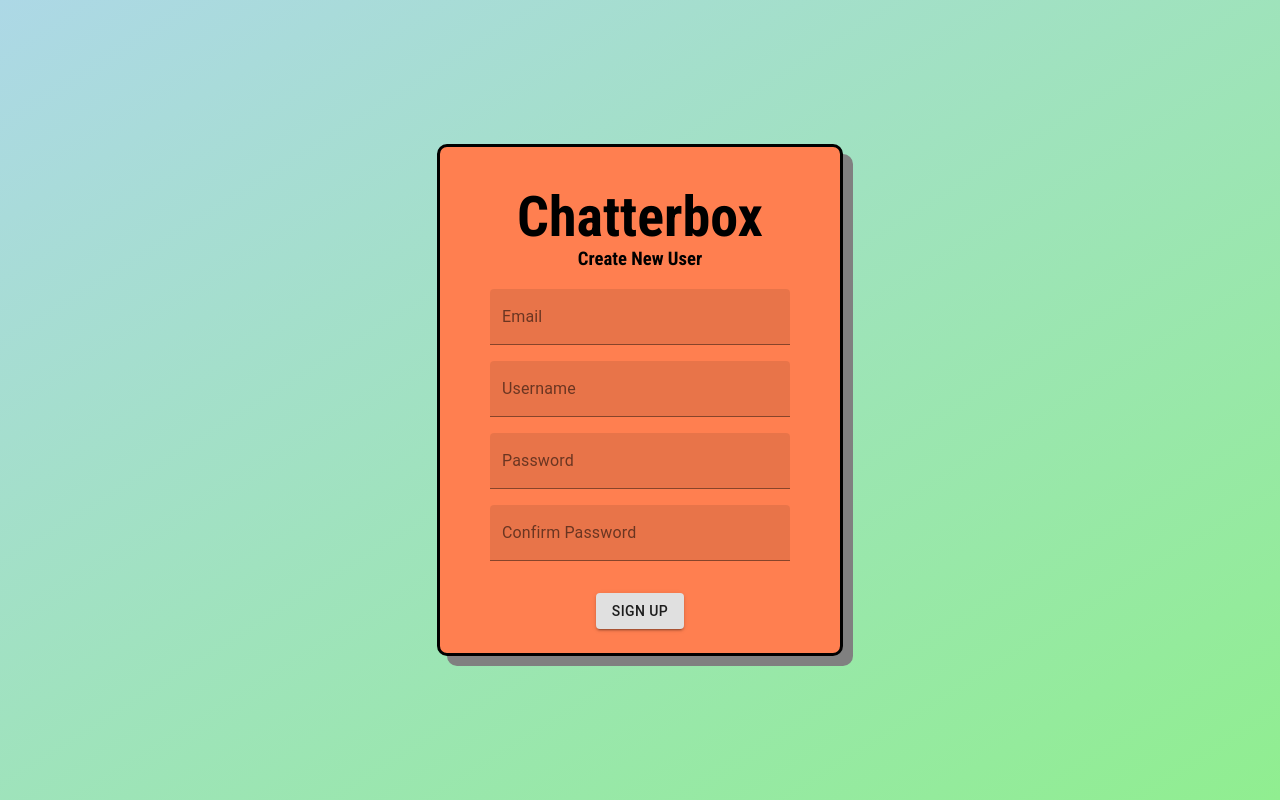
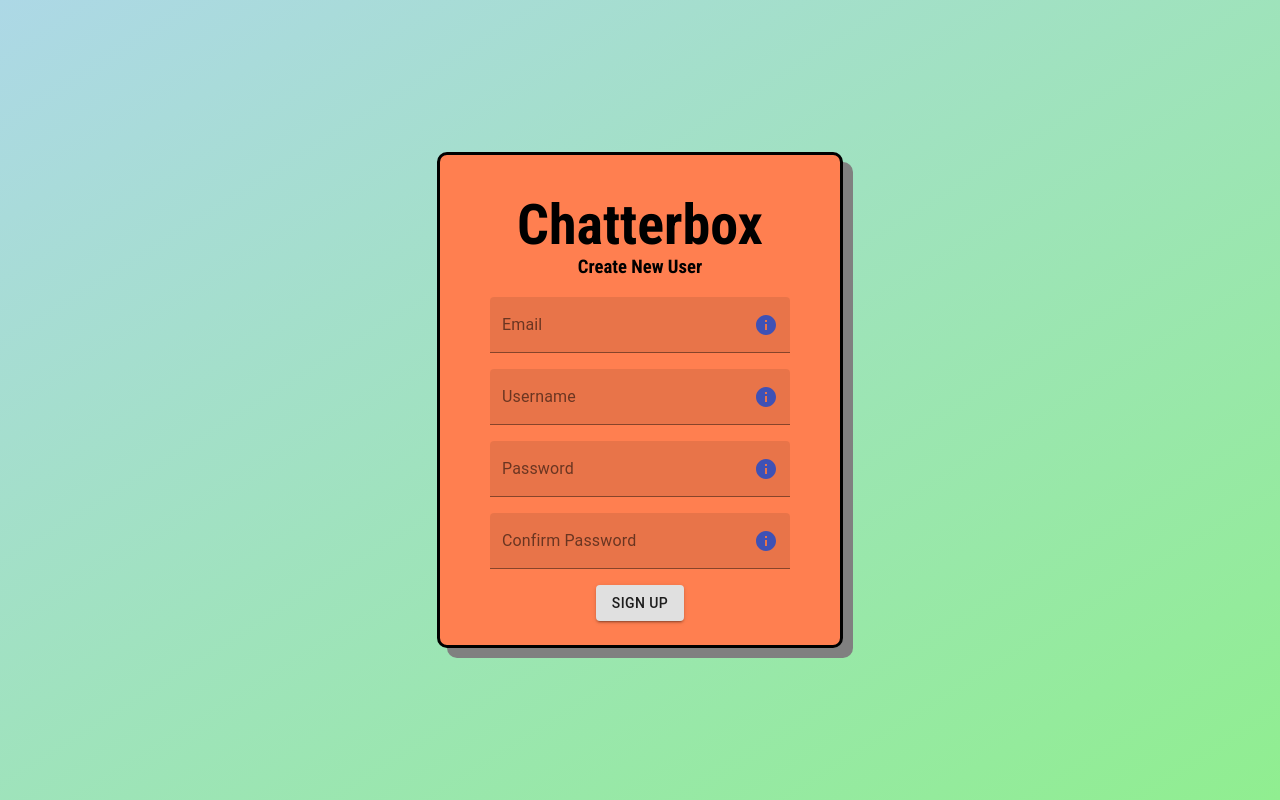
Before and after one commit to Michael-Shep/Chatterbox, a React (Create React App) app in the folder chatterbox/: page /signup in a window 1280 px wide. Built offline with nearby package versions, Linux system fonts and the light colour scheme.

Commit message:
Added some helper information to the create new user and setup ability to add some form validation code

```diff
--- a/chatterbox/package.json
+++ b/chatterbox/package.json
@@ -4,6 +4,7 @@
   "private": true,
   "dependencies": {
     "@material-ui/core": "^4.12.2",
+    "@material-ui/icons": "^4.11.2",
     "@testing-library/jest-dom": "^5.14.1",
     "@testing-library/react": "^11.2.7",
     "@testing-library/user-event": "^12.8.3",
--- a/chatterbox/src/App.css
+++ b/chatterbox/src/App.css
@@ -22,3 +22,11 @@ h1 {
   padding-left: 50px;
   padding-right: 50px;
 }
+
+.inputToolTip {
+  cursor: default;
+}
+
+.helperTextColor {
+  color: blue !important;
+}
--- a/chatterbox/src/components/SignUp.js
+++ b/chatterbox/src/components/SignUp.js
@@ -3,6 +3,9 @@ import { useState } from 'react';
 import TextField from '@material-ui/core/TextField';
 import Box from '@material-ui/core/Box';
 import Button from '@material-ui/core/Button';
+import InfoIcon from '@material-ui/icons/Info';
+import Tooltip from '@material-ui/core/Tooltip';
+import { InputAdornment } from '@material-ui/core';
 
 const SignUp = () => {
     const [email, setEmail] = useState("");
@@ -14,28 +17,56 @@ const SignUp = () => {
         console.log(`Email: ${email}, Username: ${username}, Password: ${password}, Confirm Password: ${confirmPassword}`);
     };
 
+    const emailValidiationHandler = () => {
+        return true;
+    };
+
+    const usernameValidationHandler = () => {
+        return true;
+    };
+
+    const passwordValidationHandler = () => {
+        return true;
+    };
+
+    const confirmPasswordValidationHandler = () => {
+        return true;
+    };
+
+    const createFormElement = (labelString, value, setterFunction, tooltipString, validationFunction, errorString) => {
+        let validInput = validationFunction();
+        let helperText = validInput ? '' : errorString;
+        return (
+            <Box mb={2}>
+                <TextField fullWidth label={labelString} variant="filled" value={value}
+                           onChange={(e) => setterFunction(e.target.value)} error={!validInput} helperText={helperText}
+                           InputProps={{endAdornment: (
+                               <Tooltip className="inputToolTip" title={tooltipString} placement="top" arrow>
+                                   <InputAdornment position="end">
+                                       <InfoIcon color="primary" edge="end" />
+                                   </InputAdornment>
+                               </Tooltip>
+                           )}}
+                           FormHelperTextProps={{className: 'helperTextColor'}}
+                />
+            </Box>
+        );
+    };
+
     return (
         <div className="centerContainer">
             <div className="formBox">
                 <h1>Chatterbox</h1>
                 <Box mt={-5}> <h3>Create New User</h3> </Box>
                 <form className="formPadding">
-                    <Box mb={2}>
-                        <TextField fullWidth label="Email" variant="filled" value={email}
-                                   onChange={(e) => setEmail(e.target.value)} />
-                    </Box>
-                    <Box mb={2}>
-                        <TextField fullWidth label="Username" variant="filled" value={username}
-                                   onChange={(e) => setUsername(e.target.value)} />
-                    </Box>
-                    <Box mb={2}>
-                        <TextField fullWidth label="Password" variant="filled" type="password"
-                                   value={password} onChange={(e) => setPassword(e.target.value)} />
-                    </Box>
-                    <Box mb={4}>
-                        <TextField fullWidth label="Confirm Password" variant="filled" type="password"
-                                   value={confirmPassword} onChange={(e) => setConfirmPassword(e.target.value)} />
-                    </Box>
+                    {createFormElement('Email', email, setEmail, 'Must be standard email format e.g. example@example.com',
+                                        emailValidiationHandler, 'Input must be a valid email')}
+                    {createFormElement('Username', username, setUsername, 'Can contain letters, numbers and underscores',
+                                        usernameValidationHandler, 'Must only contain letters, numbers and underscores')}
+                    {createFormElement('Password', password, setPassword, 'At least 8 characters and contain at least 1 letter and digit',
+                                        passwordValidationHandler, 'Must contain at least 8 characters, 1 digit and 1 letter')}
+                    {createFormElement('Confirm Password', confirmPassword, setConfirmPassword, 'Passwords must match',
+                                        confirmPasswordValidationHandler, 'Passwords must match')}
                     <Box mb={3}>
                         <Button variant="contained" className="loginButton" onClick={signUpButtonHandler}>
                             Sign Up
```
Also changed, not shown: 1 other file (tests, documents, lock files or other folders).
